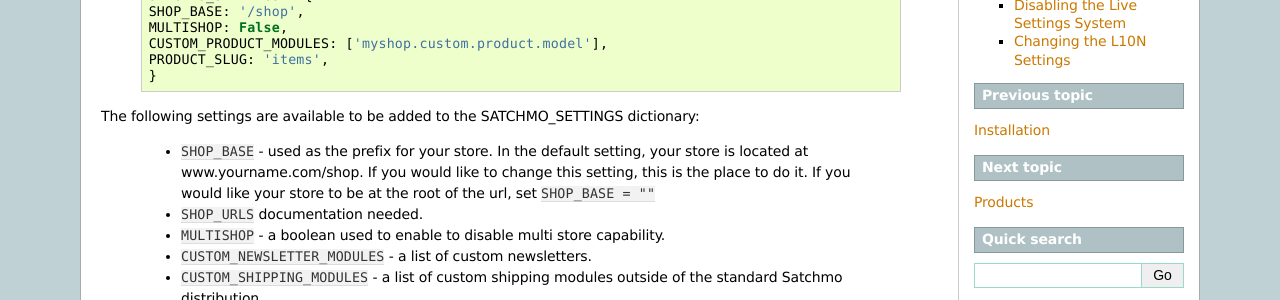
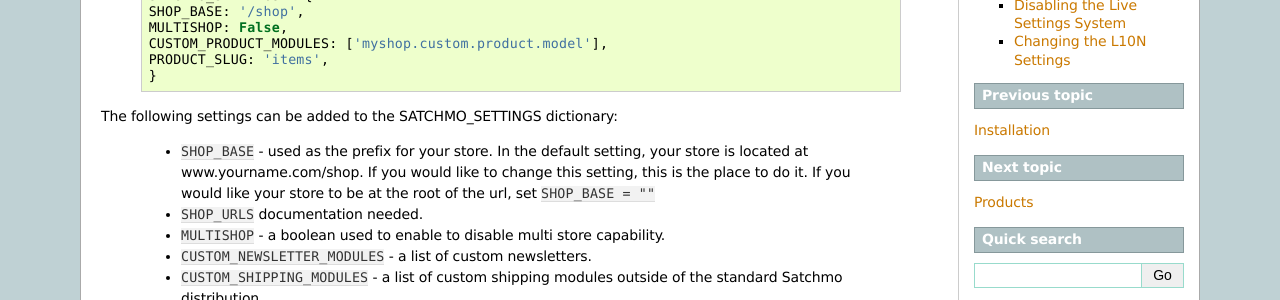
Before and after one commit to opencoca/WEB-Satchmo, a Sphinx documentation site: the page built from docs/configuration.txt, in a window 1280 px wide and 900 px high. Shown: the part 416-716 px from the top of the window. Built offline with Sphinx 7.4.7, drawn with Linux system fonts in a browser that asks for light colours.

Commit message:
docs/configuration: reword line

```diff
--- a/docs/configuration.txt
+++ b/docs/configuration.txt
@@ -22,7 +22,7 @@
         PRODUCT_SLUG: 'items',
         }
 
-The following settings are available to be added to the SATCHMO_SETTINGS dictionary:
+The following settings can be added to the SATCHMO_SETTINGS dictionary:
 
     - ``SHOP_BASE`` - used as the prefix for your store.  In the default setting, your store is located at www.yourname.com/shop.  If you would like to change this setting, this is the place to do it.  If you would like your store to be at the root of the url, set ``SHOP_BASE = ""``
     - ``SHOP_URLS`` documentation needed.
```
